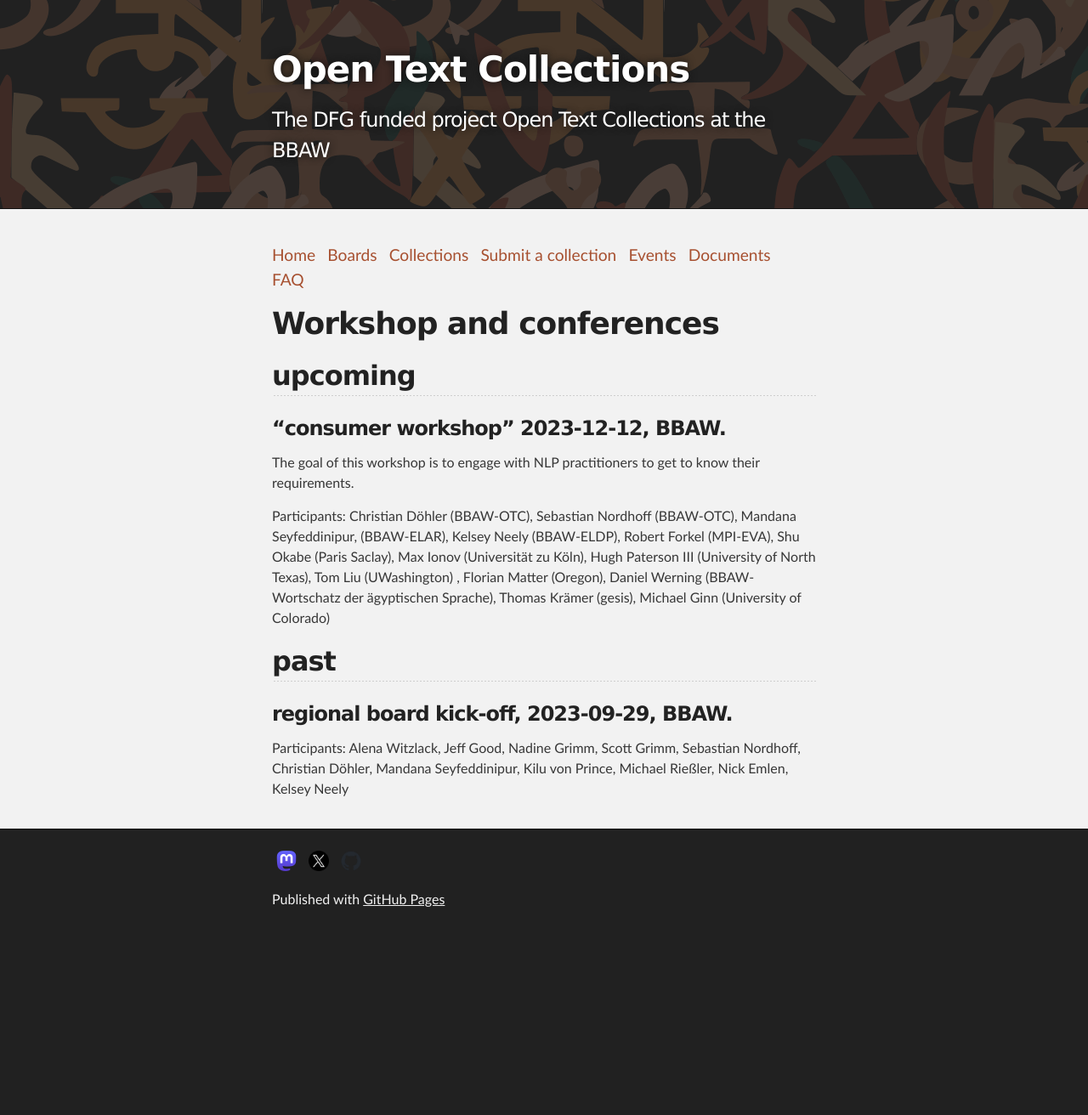
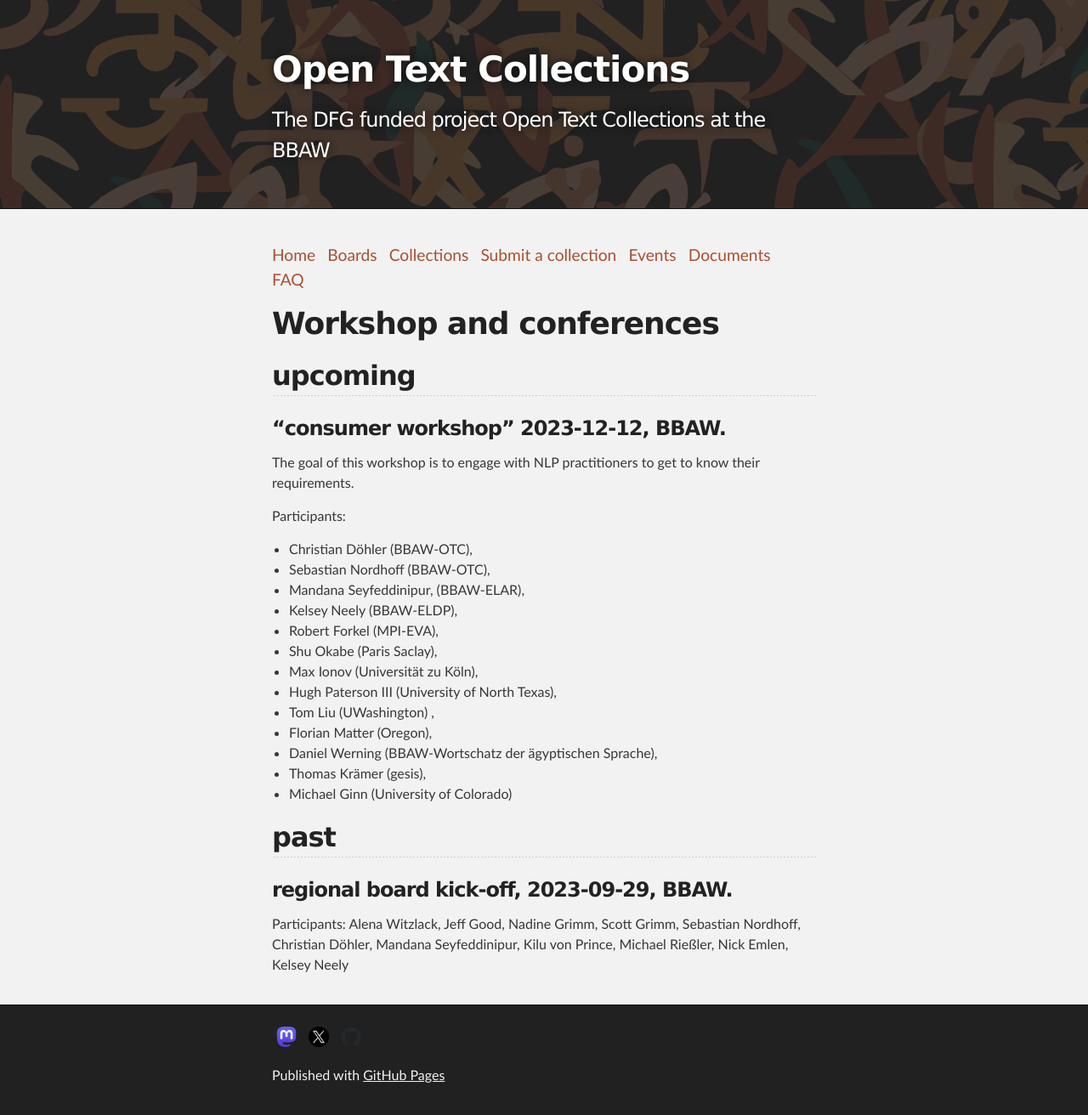
Before and after one commit to OpenTextCollections/opentextcollections.github.io, a Jekyll site: the page built from events.md, in a window 1280 px wide. Shown: the whole page at 85% size. Built offline with Jekyll 4.4.1, drawn with Linux system fonts in a browser that asks for light colours; before the commit the page ends 1105 px from its top, so only the background shows below that.

Commit message:
layout participants

```diff
--- a/events.md
+++ b/events.md
@@ -9,19 +9,19 @@ layout: default
 The goal of this workshop is to engage with NLP practitioners to get to know their requirements.
 
 Participants:
-Christian Döhler (BBAW-OTC),
-Sebastian Nordhoff (BBAW-OTC),
-Mandana Seyfeddinipur, (BBAW-ELAR),
-Kelsey Neely (BBAW-ELDP),
-Robert Forkel (MPI-EVA),
-Shu Okabe (Paris Saclay),
-Max Ionov (Universität zu Köln),
-Hugh Paterson III (University of North Texas),
-Tom Liu (UWashington) ,
-Florian Matter (Oregon),
-Daniel Werning (BBAW-Wortschatz der ägyptischen Sprache),
-Thomas Krämer (gesis),
-Michael Ginn (University of Colorado)
+- Christian Döhler (BBAW-OTC),
+- Sebastian Nordhoff (BBAW-OTC),
+- Mandana Seyfeddinipur, (BBAW-ELAR),
+- Kelsey Neely (BBAW-ELDP),
+- Robert Forkel (MPI-EVA),
+- Shu Okabe (Paris Saclay),
+- Max Ionov (Universität zu Köln),
+- Hugh Paterson III (University of North Texas),
+- Tom Liu (UWashington) ,
+- Florian Matter (Oregon),
+- Daniel Werning (BBAW-Wortschatz der ägyptischen Sprache),
+- Thomas Krämer (gesis),
+- Michael Ginn (University of Colorado)
 
 ## past
 ### regional board kick-off, 2023-09-29, BBAW.
```
